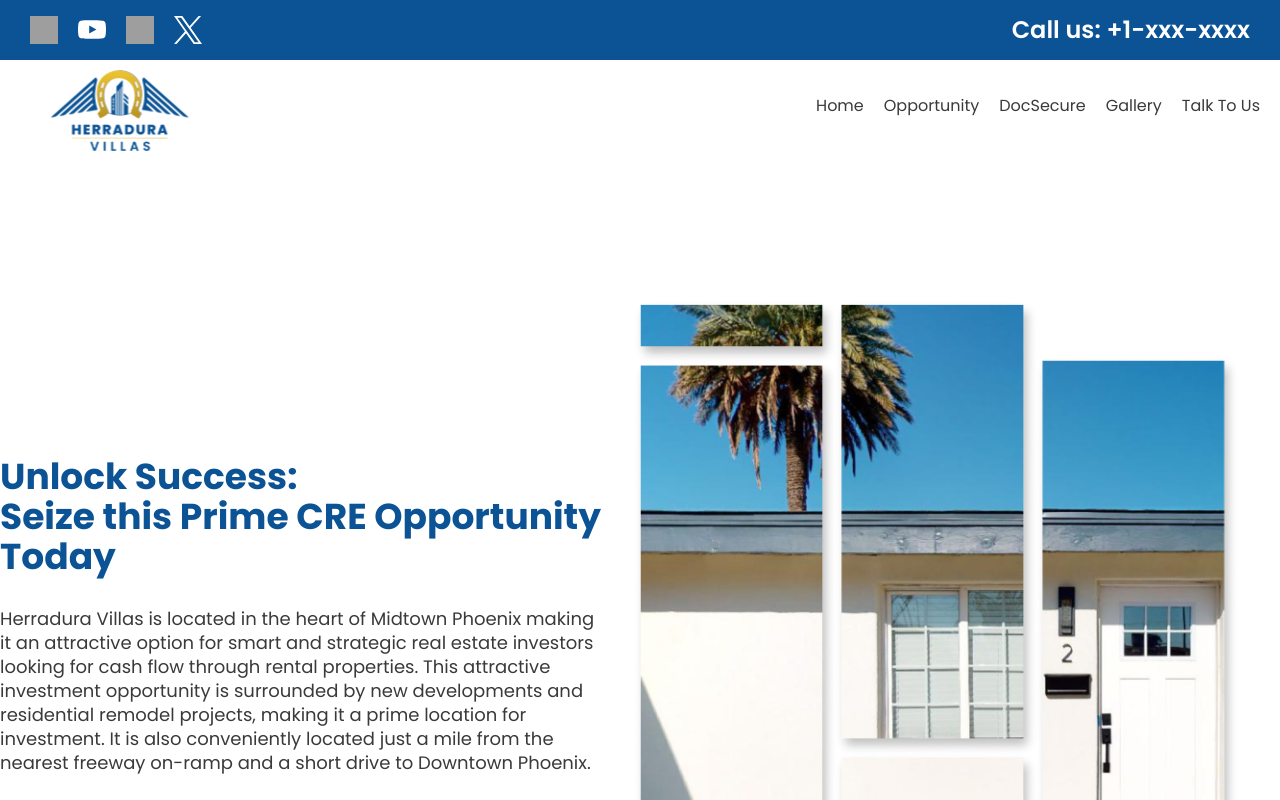
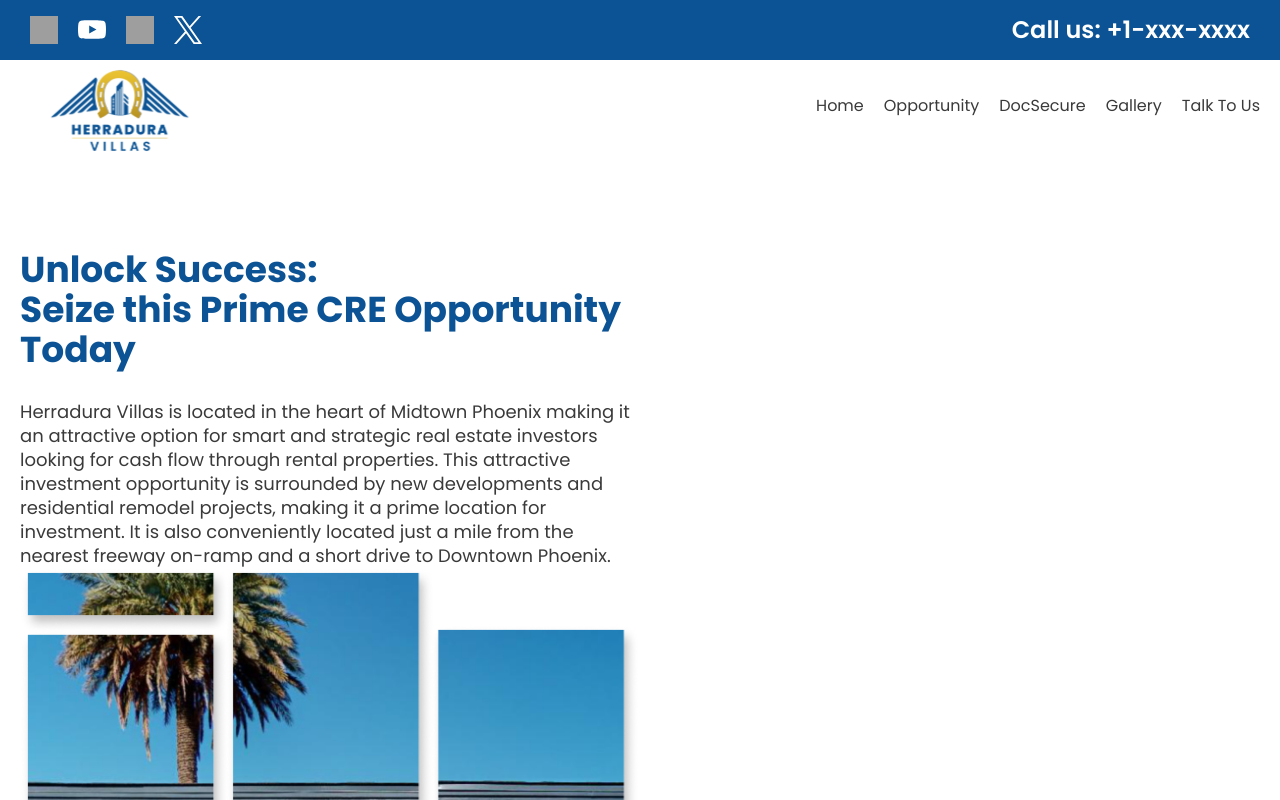
Before and after one commit to DIJINATION-LLC/HV-landing-page2, a React (Vite) app in the folder herradura-villas/: page / in a window 1280 px wide. Shown: the top 800 px of the page. Built offline with nearby package versions, Linux system fonts and the light colour scheme; grey boxes are pictures that could not be loaded.

Commit message:
Opportunity

```diff
--- a/herradura-villas/src/components/Opportunity.jsx
+++ b/herradura-villas/src/components/Opportunity.jsx
@@ -2,8 +2,8 @@ import React from 'react';
 import { opportunity } from '../assets';
 import styles from '../style';
 const Opportunity = () => (
-    <div className={`${styles.boxWidth} ${styles.flexCenter} py-[50px] `}>
-        <div className=" w-full flex flex-row items-center gap-[25px]">
+    <div className="flex w-full justify-center">
+        <div className={`${styles.boxWidth} flex-row gap-[25px]`}>
             <div className='flex flex-col w-1/2 gap-[30px]'>
                 <h2 className={`${styles.heading2} text-yaleblue`}>
                     Unlock Success: <br></br> Seize this Prime CRE Opportunity Today
@@ -17,7 +17,7 @@ const Opportunity = () => (
                 </p>
             </div>
             <div className='flex w-1/2'>
-            <img src={opportunity} className='h-[631px] w-[607.5px]' alt='Opportunity' />
+                <img src={opportunity} className='' alt='Opportunity' />
             </div>
         </div>
     </div>
```
Lines whose indentation alone changed are shown as unchanged.
